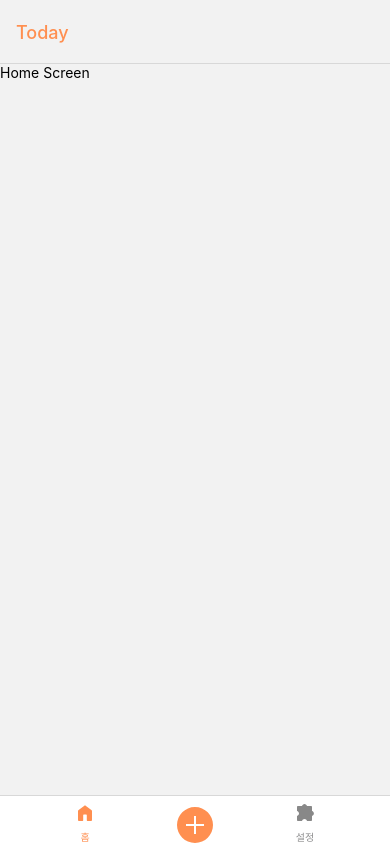
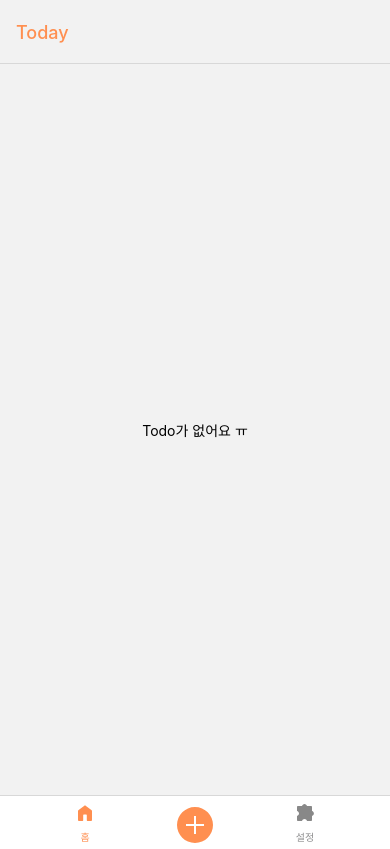
Before and after one commit to cmc-14th-web/ReactNativeStudy, a React Native app in the folder ReactNativeStudy/MJ/Week1/todoApp/: screen /Home in a window 390 px wide. Built offline with nearby package versions, Linux system fonts and the light colour scheme.

Commit message:
feat(home): render todo with update, delete

```diff
--- a/ReactNativeStudy/MJ/Week1/todoApp/src/screens/Home.tsx
+++ b/ReactNativeStudy/MJ/Week1/todoApp/src/screens/Home.tsx
@@ -1,12 +1,96 @@
 import React from 'react';
-import {Text, View} from 'react-native';
+import {Alert, StyleSheet, Text, TouchableOpacity, View} from 'react-native';
+
+import {useRecoilState, useRecoilValue} from 'recoil';
+import IconFactory from '../components/IconFactory';
+import colorState from '../store/color';
+import todoState from '../store/todo';
+import palette from '../styles/palette';
 
 const Home = () => {
+  const color = useRecoilValue(colorState);
+  const [todos, setTodos] = useRecoilState(todoState);
+  const handlePressDone = (id: number) => {
+    setTodos(prev =>
+      prev.map(todo => (todo.id === id ? {...todo, done: !todo.done} : todo)),
+    );
+  };
+
+  const handlePressDelete = (id: number) => {
+    Alert.alert('정말 삭제하시겠습니까?', undefined, [
+      {text: '취소'},
+      {
+        text: '확인',
+        onPress: () => {
+          setTodos(prev => prev.filter(todo => todo.id !== id));
+        },
+      },
+    ]);
+  };
+
   return (
-    <View>
-      <Text>Home Screen</Text>
+    <View style={styles.Container}>
+      {todos.length === 0 && (
+        <View style={styles.TodoList}>
+          <Text>Todo가 없어요 ㅠ</Text>
+        </View>
+      )}
+      {todos.map((todo, index) => (
+        <View
+          key={index}
+          style={{
+            ...styles.TodoItem,
+            backgroundColor: todo.done ? palette[color] : palette.White,
+          }}>
+          <TouchableOpacity onPress={() => handlePressDone(todo.id)}>
+            <IconFactory
+              icon={todo.done ? 'Check' : 'Circle'}
+              fill={todo.done ? palette.White : palette[color]}
+            />
+          </TouchableOpacity>
+          <Text
+            style={{
+              ...styles.TodoContent,
+              color: todo.done ? palette.White : palette.Black,
+            }}>
+            {todo.content}
+          </Text>
+          <TouchableOpacity onPress={() => handlePressDelete(todo.id)}>
+            <IconFactory
+              icon="Trash"
+              fill={todo.done ? palette.White : palette[color]}
+            />
+          </TouchableOpacity>
+        </View>
+      ))}
     </View>
   );
 };
 
+const styles = StyleSheet.create({
+  Container: {
+    flex: 1,
+    gap: 20,
+  },
+  TodoList: {
+    flex: 1,
+    justifyContent: 'center',
+    alignItems: 'center',
+  },
+  TodoItem: {
+    height: 60,
+    paddingHorizontal: 30,
+    marginHorizontal: 30,
+    borderRadius: 5,
+    flexDirection: 'row',
+    justifyContent: 'space-between',
+    alignItems: 'center',
+  },
+  TodoContent: {
+    width: '75%',
+    fontSize: 16,
+    textAlign: 'left',
+  },
+});
+
 export default Home;
```
